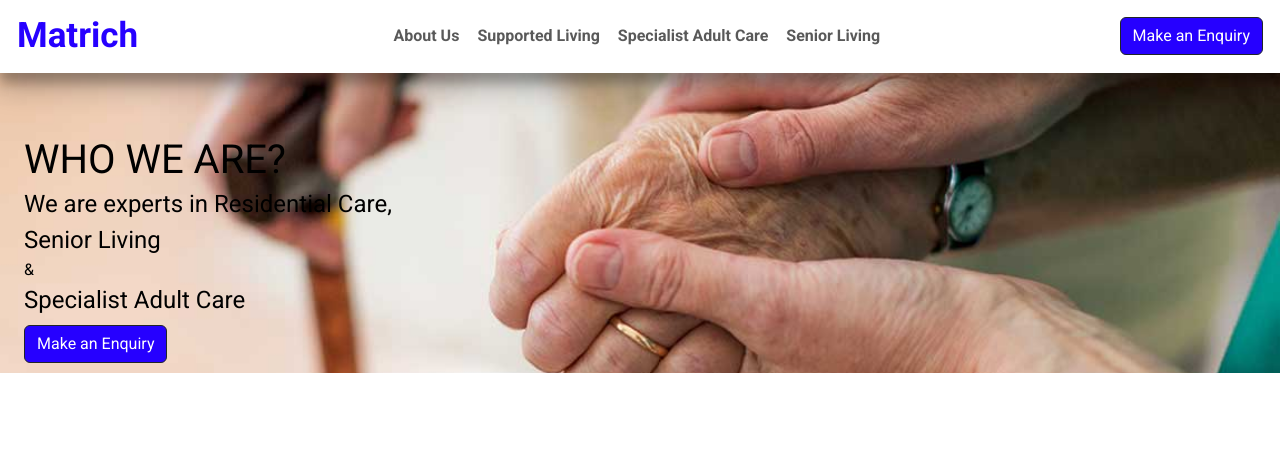
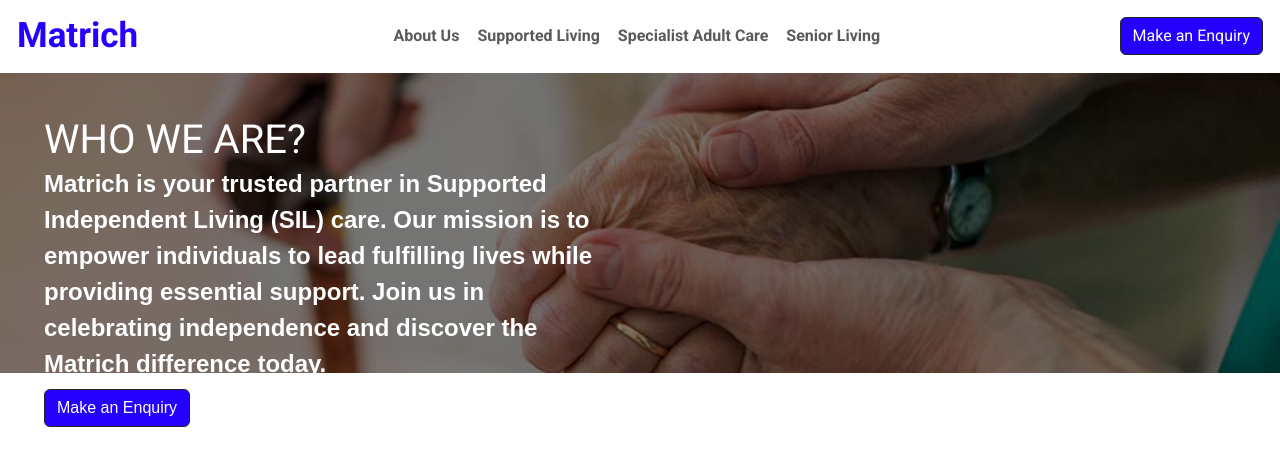
Before and after one commit to kifeakor22/matrich, a React (Create React App) app: page / in a window 1280 px wide. Shown: the top 466 px of the page. Built offline with nearby package versions, Linux system fonts and the light colour scheme.

Commit message:
jumbo component fix

```diff
--- a/src/components/About/index.js
+++ b/src/components/About/index.js
@@ -1,21 +1,22 @@
-import React, {useEffect} from 'react';
+import React, { useEffect } from 'react';
 import Box from '@mui/material/Box';
 import Grid from '@mui/material/Grid';
 import { Typography } from '@mui/material';
-import './style.css'
+import './style.css';
+import Divider from '@mui/material/Divider';
+import Button from '@mui/material/Button';
 import { Link } from 'react-router-dom';
 import 'aos/dist/aos.css'; // animation
 import AOS from 'aos';
-import { Height } from '@mui/icons-material';
-
 
 const Herogrid = () => {
   // animation initialize
-   useEffect(()=>{
+  useEffect(() => {
     AOS.init({
       duration: 2000
-    })
-   },[])
+    });
+  }, []);
+
   return (
     <>
       <Box
@@ -27,9 +28,22 @@ const Herogrid = () => {
           backgroundImage: `url(${require('./images/test2.jpg')})`,
           backgroundSize: 'cover',
           backgroundPosition: 'center',
-          height: '300px'
+          height: '300px',
+          position: 'relative' // Add this line to create a stacking context
         }}
       >
+        {/* Add an overlay with a background color */}
+        <div
+          style={{
+            position: 'absolute',
+            top: 0,
+            left: 0,
+            width: '100%',
+            height: '100%',
+            background: 'rgba(0, 0, 0, 0.5)' // Adjust opacity as needed
+          }}
+        ></div>
+
         <Grid
           container
           spacing={1}
@@ -41,38 +55,45 @@ const Herogrid = () => {
               sx={{
                 display: 'flex',
                 flexDirection: 'column',
-          justifyContent: 'center',
-          textAlign: 'left', // Align text to the left
-          color: 'black',
-          paddingTop: '40px',
-          fontFamily: 'Roboto, sans-serif'
+                justifyContent: 'flex-start', // Align text to the left
+                color: 'white',
+                zIndex: 1, // Ensure text appears above the overlay
+                padding: '20px',
+                fontWeight: '700',
+                fontFamily: 'fantasy'
               }}
             >
               <Typography variant="h5" sx={{ fontSize: '2.5rem' }}>
                 WHO WE ARE?
               </Typography>
-        <Typography variant="body" sx={{ fontSize: '1.5rem' }}>
-          We are experts in Residential Care,
+              <Typography variant="body" sx={{ fontSize: '1.5rem', textAlign: 'left' }}>
+                Matrich is your trusted partner in Supported Independent Living (SIL) care.
+                Our mission is to empower individuals to lead fulfilling lives while providing essential support.
+                Join us in celebrating independence and discover the Matrich difference today.
               </Typography>
-        <Typography variant="body" sx={{ fontSize: '1.5rem' }}>
-          Senior Living
-        </Typography>
-        <Typography variant="body" sx={{ fontSize: '1rem' }}>
-          &
-        </Typography>
-        <Typography variant="body" sx={{ fontSize: '1.5rem' }}>
-          Specialist Adult Care
-        </Typography>
+
               <Link className="link" to="contact">
                 <button className="btn btn-dark enquire buttonWithPadding" type="button">
                   Make an Enquiry
                 </button>
               </Link>
-
             </Box>
           </Grid>
           <Grid item xs={12} sm={12} md={6}>
-      {/* Other content on the right side of the box */}
+            <Box
+              data-aos="fade-left"
+              sx={{
+                display: 'flex',
+                flexDirection: 'column',
+                justifyContent: 'flex-start', // Align text to the left
+                color: 'white',
+                zIndex: 1, // Ensure text appears above the overlay
+                padding: '20px'
+              }}
+            >
+              {/* Text for the second grid */}
+
+            </Box>
           </Grid>
         </Grid>
       </Box>
--- a/src/components/About/style.css
+++ b/src/components/About/style.css
@@ -28,7 +28,7 @@
              /* Adjust the font size for small screens */
              font-size: 1rem !important;
              font-weight: 700;
-             font-family: Roboto,sans-serif;
+             font-family: Roboto, sans-serif;
              /* Change this to your preferred small font size */
          }
 }
```
Lines whose indentation alone changed are shown as unchanged.
